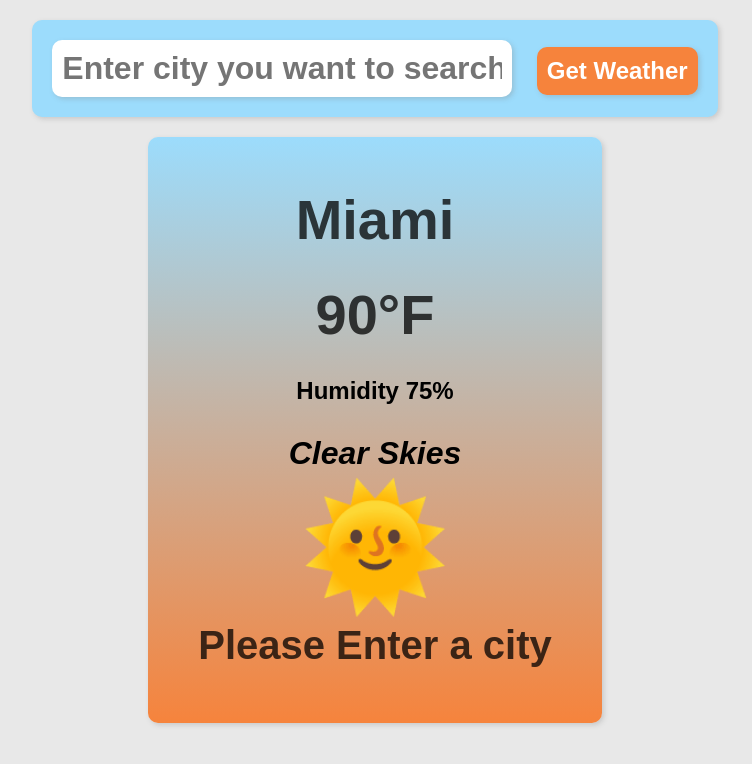
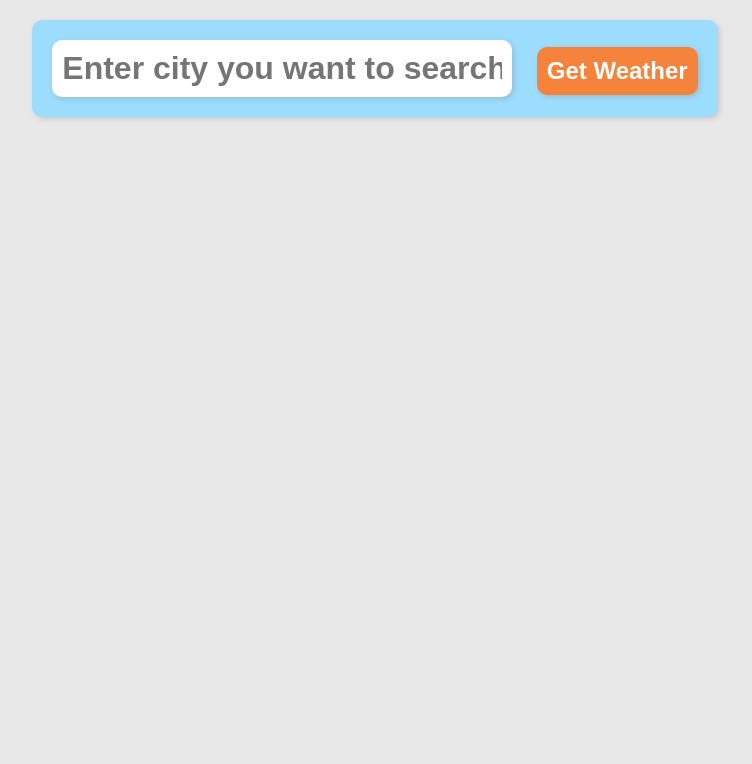
Before and after one commit to rshhridoy/Weather_app_with_js, a plain HTML site: page index.html in a window 1280 px wide. Shown: the whole page, without its empty margins (265-1017 px from the left). Drawn offline with Linux system fonts and the light colour scheme.

Commit message:
updated html

```diff
--- a/index.html
+++ b/index.html
@@ -11,13 +11,7 @@
         <input type="text" class="weatherinput" placeholder="Enter city you want to search">
         <button type="submit">Get Weather</button>
     </form>
-    <div class="card">
-        <h1 class="title">Miami</h1>
-        <p class="temperature">90°F</p>
-        <p class="humidity">Humidity 75%</p>
-        <p class="descDisplay">Clear Skies</p>
-        <p class="weatherimg">🌞</p>
-        <p class="errorDisplay">Please Enter a city</p>
+    <div class="card" style="display: none;">
     </div>
 </body>
 </html>
```
